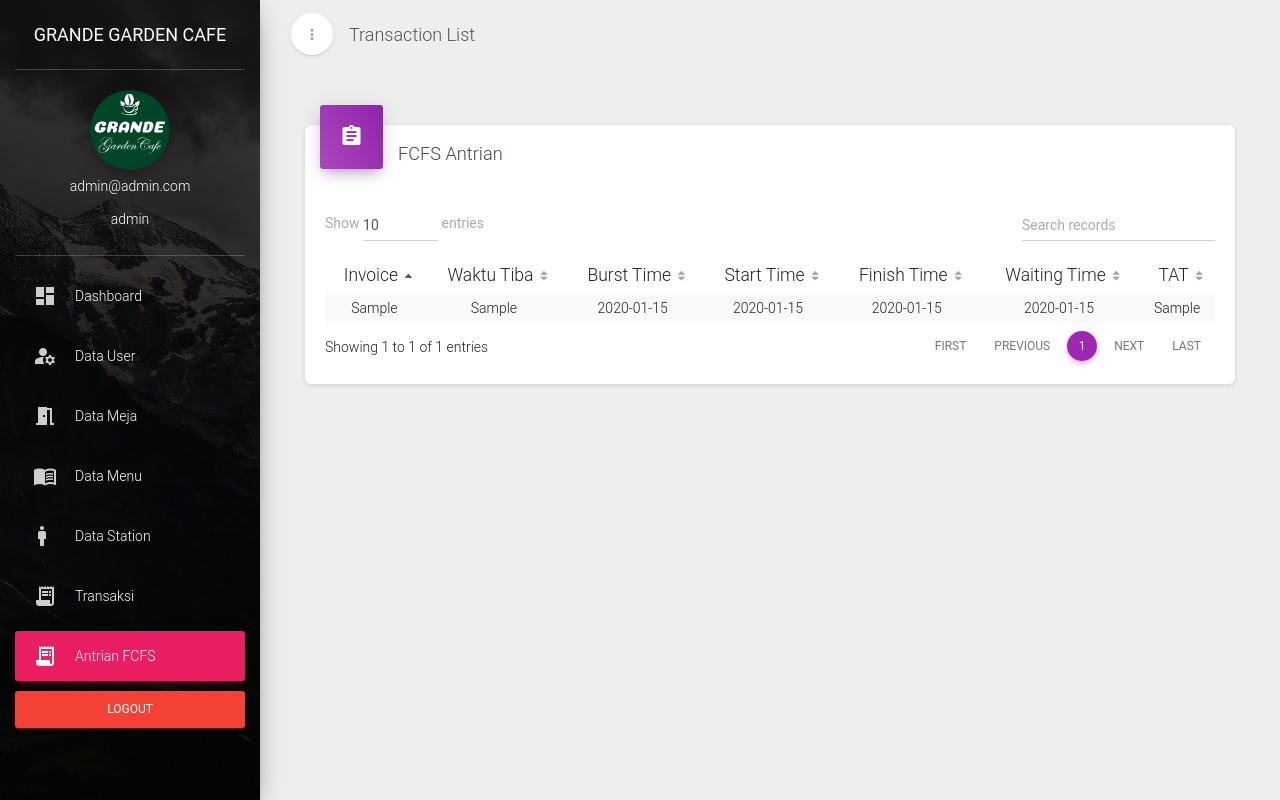
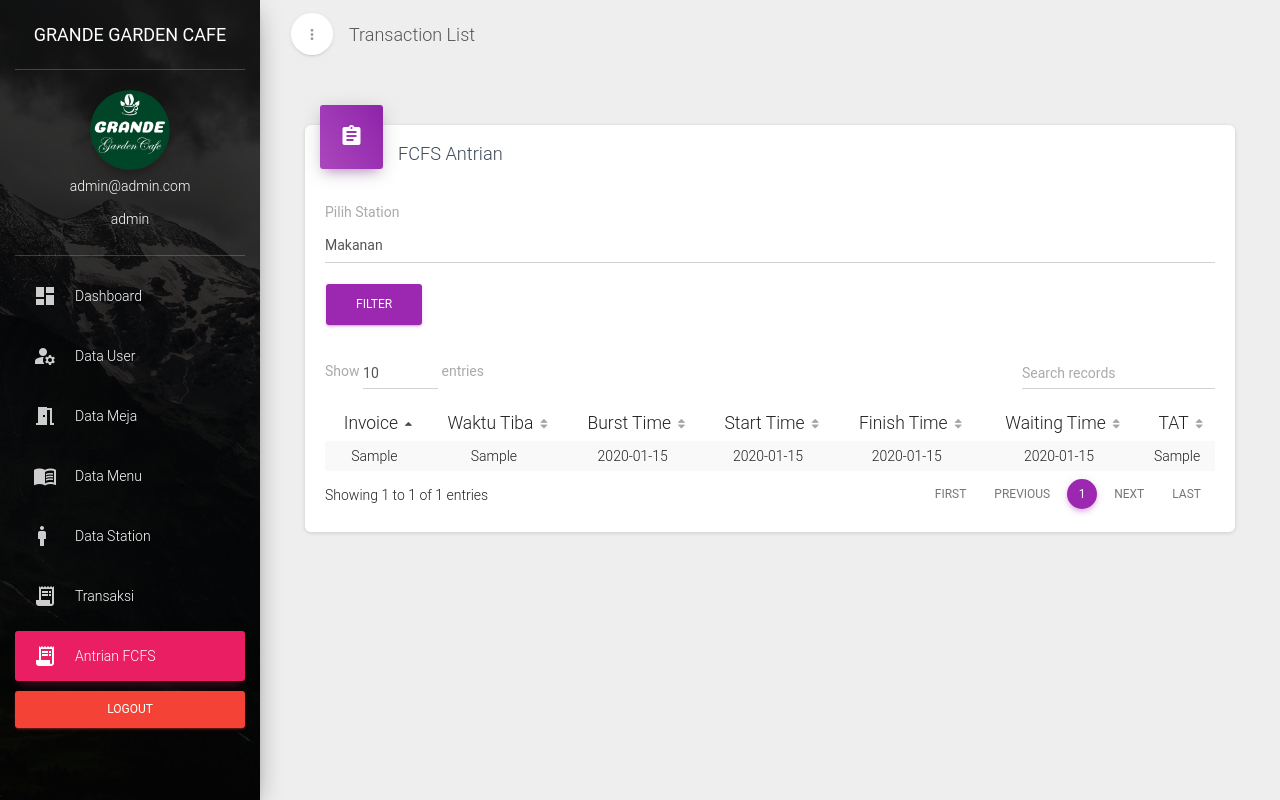
Before and after one commit to khosy19/grande, a Laravel app: page /admin/management/fcfs in a window 1280 px wide. Run offline with Laravel 8, Linux system fonts and the light colour scheme; a user stored in the database is signed in; data comes from the database, SQL or seed files in the repository; tables that the repository leaves empty hold one stand-in row (values such as "Sample post"); some libraries are stand-ins or nearby versions.

Commit message:
fcfs blade filter makan minuman

```diff
--- a/app/Http/Controllers/Admin/AntrianController.php
+++ b/app/Http/Controllers/Admin/AntrianController.php
@@ -10,16 +10,39 @@
 class AntrianController extends Controller
 {
     public function index(Request $request){
-        $fcfs = Antrian::join('detail_transaksi', 'detail_transaksi.id_detail_transaksi' , '=', 'antrian.id_detail_transaksi')
-        ->join('station', 'station.id_station', '=', 'antrian.id_station')
-        ->join('users', 'users.id', '=', 'antrian.id_antrian')
-        ->join('transaksi', 'transaksi.id_transaksi', '=', 'detail_transaksi.id_transaksi')
-        ->select('antrian.*', 'station.nama_station', 'transaksi.invoice')
-        // ->where('detail_transaksi.id_antrian', '=', $id)
-        ->get();
+        $tipe = $request->input('tipe');
 
+        if ($tipe == 'makanan') {
+            $fcfs = Antrian::join('detail_transaksi', 'detail_transaksi.id_detail_transaksi' , '=', 'antrian.id_detail_transaksi')
+            ->join('station', 'station.id_station', '=', 'antrian.id_station')
+            ->join('users', 'users.id', '=', 'antrian.id_antrian')
+            ->join('items', 'items.id_items', '=', 'detail_transaksi.id_items')
+            ->join('transaksi', 'transaksi.id_transaksi', '=', 'detail_transaksi.id_transaksi')
+            ->select('antrian.*', 'station.nama_station', 'transaksi.invoice')
+            ->where('items.tipe', '=', 1)
+            ->get();
+        }elseif($tipe == 'minuman'){
+            $fcfs = Antrian::join('detail_transaksi', 'detail_transaksi.id_detail_transaksi' , '=', 'antrian.id_detail_transaksi')
+            ->join('station', 'station.id_station', '=', 'antrian.id_station')
+            ->join('users', 'users.id', '=', 'antrian.id_antrian')
+            ->join('items', 'items.id_items', '=', 'detail_transaksi.id_items')
+            ->join('transaksi', 'transaksi.id_transaksi', '=', 'detail_transaksi.id_transaksi')
+            ->select('antrian.*', 'station.nama_station', 'transaksi.invoice')
+            ->where('items.tipe', '=', 2)
+            ->get();
+        }else{
+            $fcfs = Antrian::join('detail_transaksi', 'detail_transaksi.id_detail_transaksi' , '=', 'antrian.id_detail_transaksi')
+            ->join('station', 'station.id_station', '=', 'antrian.id_station')
+            ->join('users', 'users.id', '=', 'antrian.id_antrian')
+            ->join('items', 'items.id_items', '=', 'detail_transaksi.id_items')
+            ->join('transaksi', 'transaksi.id_transaksi', '=', 'detail_transaksi.id_transaksi')
+            ->select('antrian.*', 'station.nama_station', 'transaksi.invoice')
+            // ->where('items.tipe', '=', 2)
+            ->get();
+        }
         return view('admin.fcfs',[
-            'fcfs' => $fcfs,
+            'tipe' => $fcfs,
+            // 'fcfs_minuman' => $fcfs_minuman,
 
         ]);
 
--- a/resources/views/admin/fcfs.blade.php
+++ b/resources/views/admin/fcfs.blade.php
@@ -19,6 +19,20 @@
             <h4 class="card-title">FCFS Antrian
             </h4>
             <div class="toolbar">
+                {{-- Filter fcfs --}}
+                <form action="{{ route('fcfs') }}" class="action" method="GET">
+                    <div class="form-group">
+                        {{-- <a href="{{ route('add_transaksi') }}" class="btn btn-rose pull-right"><i class="material-icons">post_add</i> Add Transaction</a> --}}
+                        <label for="tipe">Pilih Station</label>
+                        <select name="tipe" class="form-control" required>
+                            <option value="makanan" {{ Request::get('tipe') == 'makanan' ? 'selected' : '' }}>Makanan</option>
+                            <option value="minuman" {{ Request::get('tipe') == 'minuman' ? 'selected' : '' }}>Minuman</option>
+                            {{-- <option value="waiting">Waiting</option>
+                            <option value="finish">Finish</option> --}}
+                        </select>
+                    </div>
+                    <button type="submit" class="btn btn-primary">Filter</button>
+                    </form>
             </div>
             <div class="material-datatables">
                 <table id="datatables" class="table table-striped table-no-bordered table-hover" cellspacing="0"
@@ -35,7 +49,7 @@
                         </tr>
                     </thead>
                     <tbody>
-                        @foreach($fcfs as $fcfs)
+                        @foreach($tipe as $fcfs)
                             <tr>
                                 <td class="text-center">{{ $fcfs->invoice }}</td>
                                 <td class="text-center">{{ $fcfs->waktu_tiba }}</td>
```
